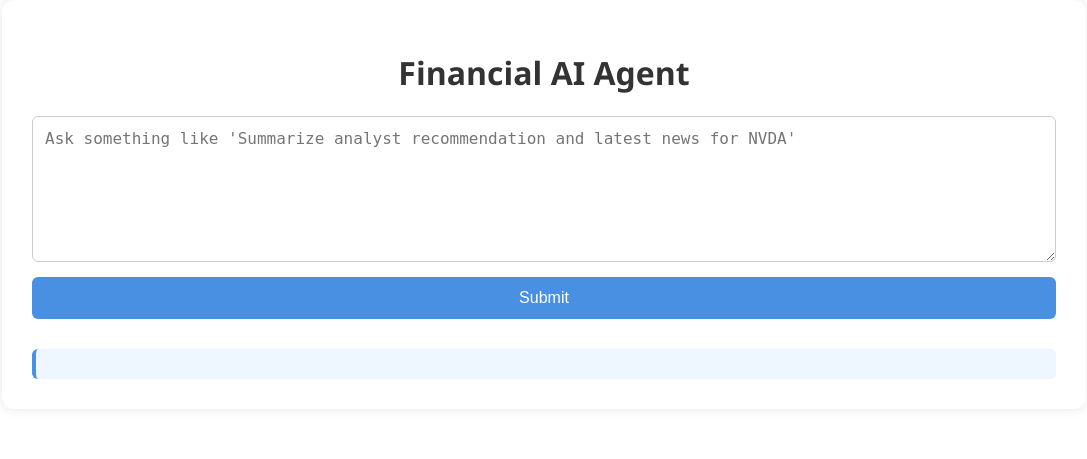
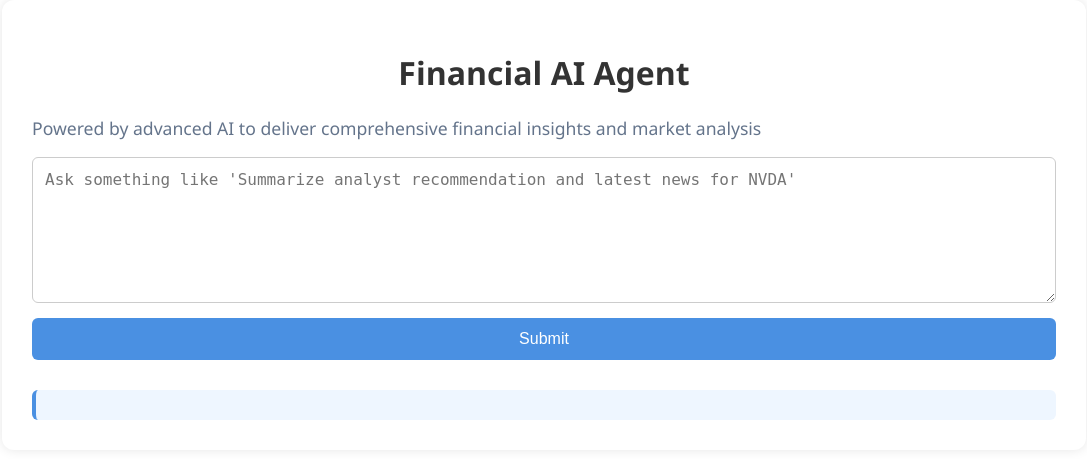
Before and after one commit to Adonpm/Financial-Agentic-AI-App, a FastAPI app: page / in a window 1280 px wide. Shown: the top 459 px of the page, without its empty margins (96-1183 px from the left). Run offline with FastAPI, Linux system fonts and the light colour scheme.

Commit message:
Added sub heading

```diff
--- a/static/css/styles.css
+++ b/static/css/styles.css
@@ -21,6 +21,12 @@ body {
 h1 {
   text-align: center;
   color: #333;
+}
+
+.subtitle {
+  color: #64748b;
+  font-size: 1.1rem;
+  font-weight: 400;
 }
 
 form {
--- a/templates/index.html
+++ b/templates/index.html
@@ -10,6 +10,7 @@
 <body>
     <div class="container">
         <h1>Financial AI Agent</h1>
+        <p class="subtitle">Powered by advanced AI to deliver comprehensive financial insights and market analysis</p>
         <form id="query-form">
             <textarea id = "message" name="message" rows="4" placeholder="Ask something like 'Summarize analyst recommendation and latest news for NVDA'" required></textarea>
             <button type="submit">Submit</button>
```
